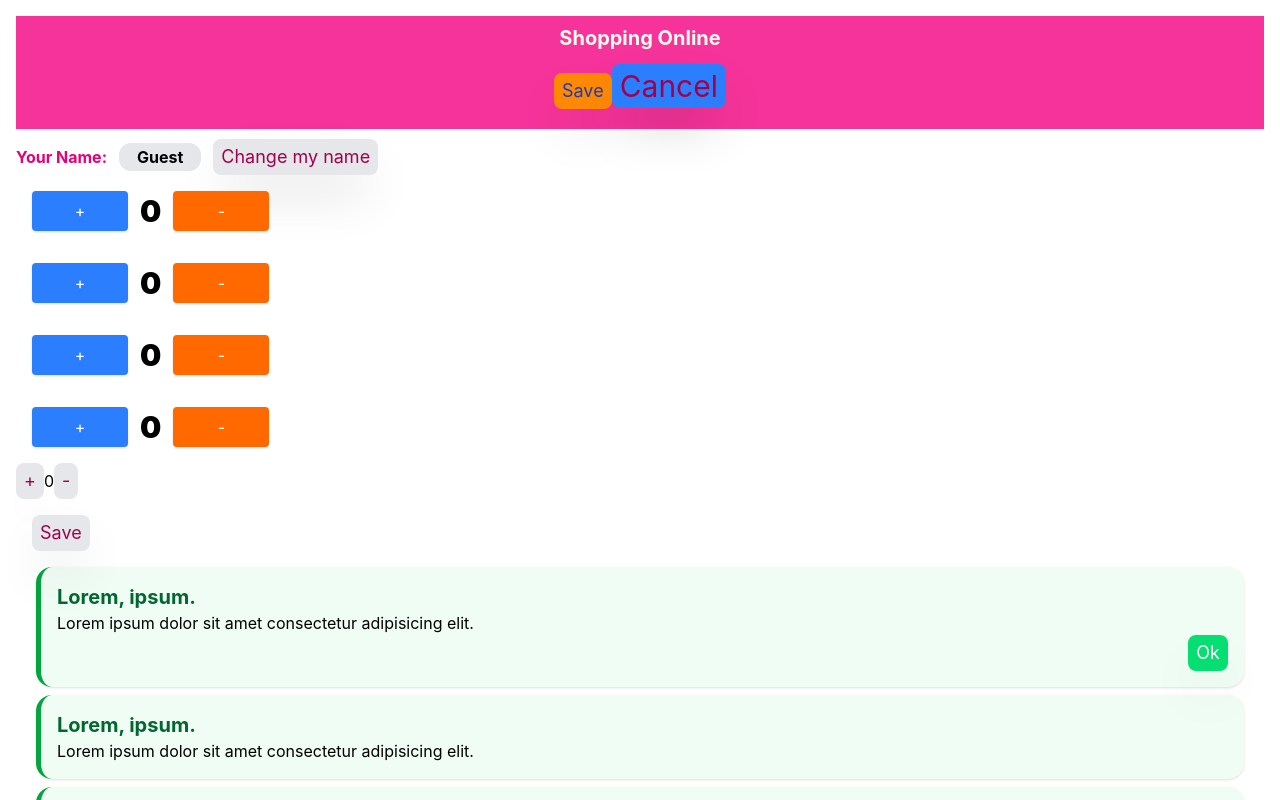
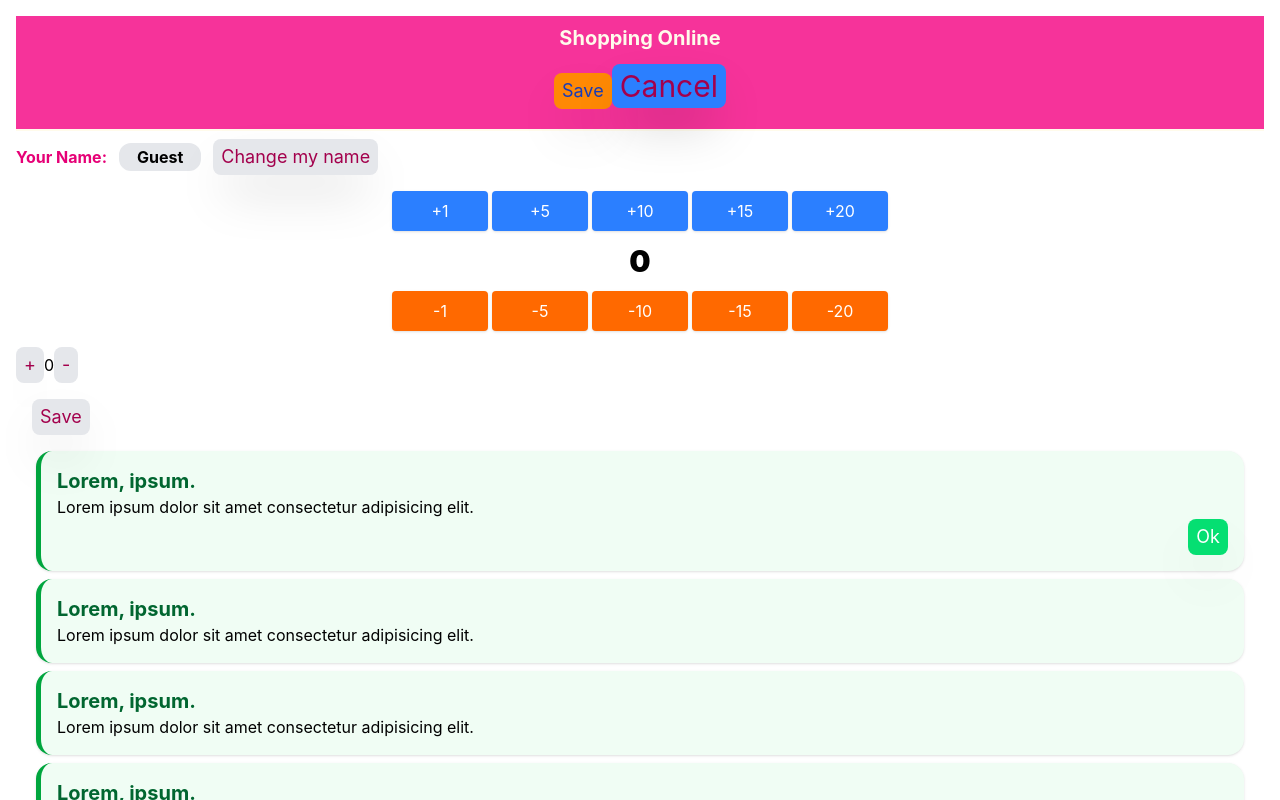
Before and after one commit to jillan-hussein/Reacts-First-05, a React (Vite) app: page / in a window 1280 px wide. Shown: the top 800 px of the page. Built offline with nearby package versions, Linux system fonts and the light colour scheme.

Commit message:
Key for Function

```diff
--- a/src/App.jsx
+++ b/src/App.jsx
@@ -13,9 +13,6 @@ function App() {
 
         <UserData />
 
-        <Counter />
-        <Counter />
-        <Counter />
         <Counter />
 
         <section>
--- a/src/Components/molecules/Counter.jsx
+++ b/src/Components/molecules/Counter.jsx
@@ -6,24 +6,35 @@ export default function Counter () {
 // const setNumber = state [1];
 
 const [number, setNumber] = useState(0);
+const numbers = [1,5,10,15,20];
 
-const icreaseNumber = () => {
-    setNumber (number + 1);
-}
+// const icreaseNumber = () => {
+//     setNumber (number + 1);
+// }
 
-const decreaseNumber = () => {
-    setNumber (number - 1);
-}
+// const decreaseNumber = () => {
+//     setNumber (number - 1);
+// }
 
     return (
-        <div className="p-4 flex gap-3 items-center">
+        <div className="p-4 flex flex-col gap-3 items-center">
+            <div className="flex gap-1 items-center flex-wrap">
+                { numbers.map ( (num)=>(
                     <button
-                    onClick={icreaseNumber}
-                    className="px-3 py-2 bg-blue-500 text-white rounded shadow w-24">+</button>
+                    key={num}
+                    onClick={() => setNumber(number +  num)}
+                    className="px-3 py-2 bg-blue-500 text-white rounded shadow w-24">+{num}</button>
+                ) ) }
+                </div>
                     <span className="text-3xl font-black">{number}</span>
-                    <button
-                    onClick={decreaseNumber}
-                    className="px-3 py-2 bg-orange-500 text-white rounded shadow w-24 ">-</button>
+                    <div className="flex gap-1 items-center flex-wrap">
+                    { numbers.map ( (num)=>(
+                        <button
+                        key={num}
+                        onClick={() => setNumber(number -  num)}
+                        className="px-3 py-2 bg-orange-500 text-white rounded shadow w-24 ">-{num}</button>
+                    ) ) }
+                    </div>
         </div>
     )
 
```
